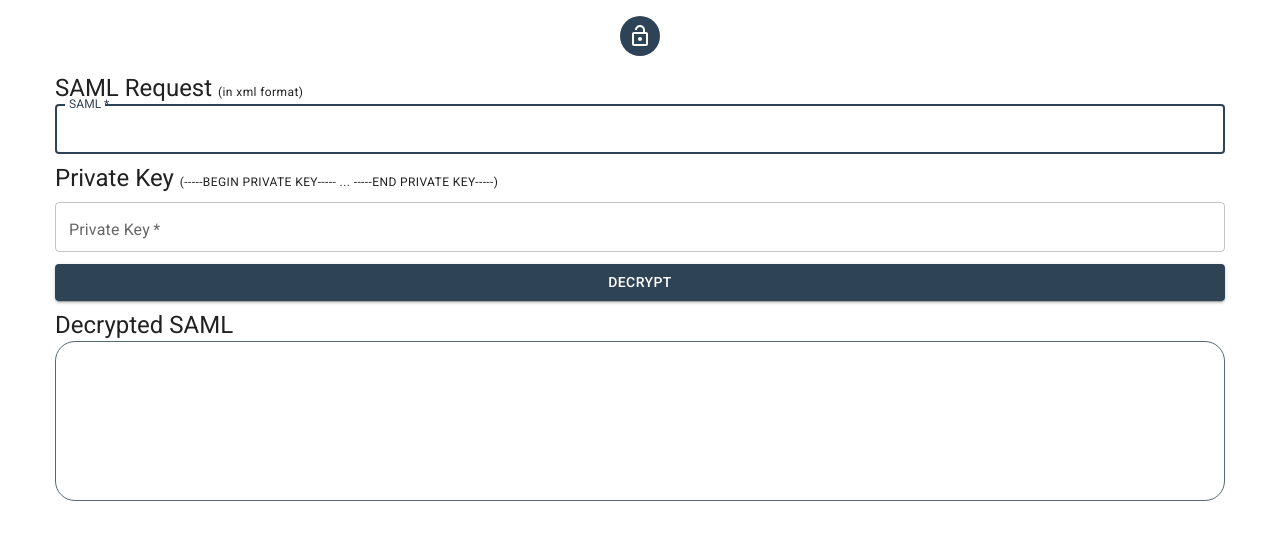
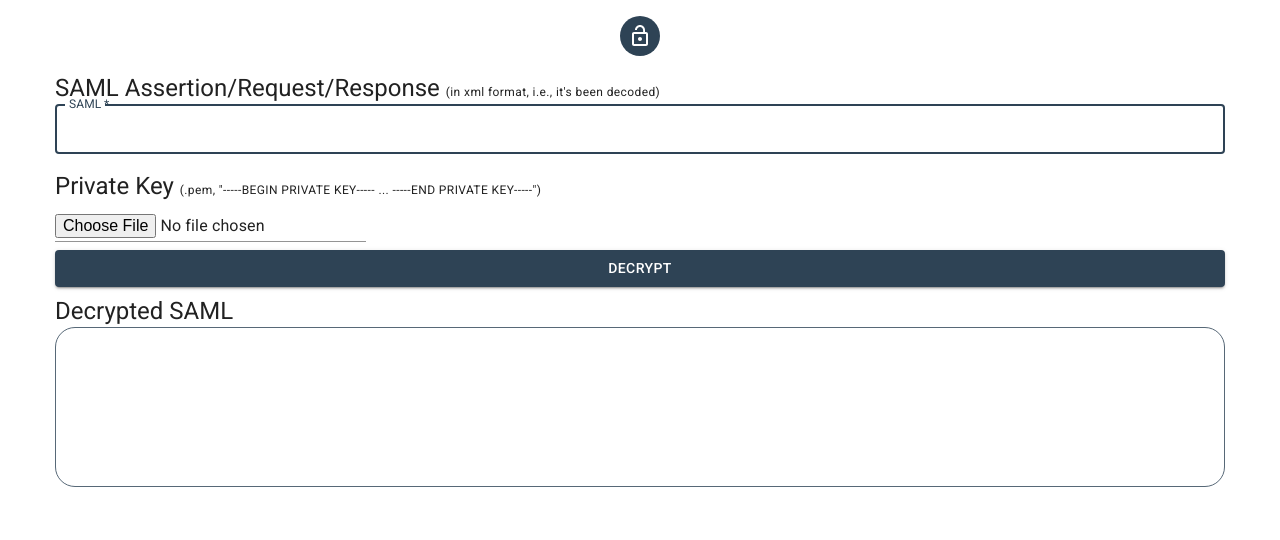
Before and after one commit to dbrowski/decrypt-saml, a React (Create React App) app: page / in a window 1280 px wide. Shown: the top 540 px of the page. Built offline with nearby package versions, Linux system fonts and the light colour scheme; what timers would draw is missing.

Commit message:
use file upload for private key

```diff
--- a/src/App.js
+++ b/src/App.js
@@ -1,6 +1,7 @@
 import React, { useState } from "react";
 import Avatar from "@mui/material/Avatar";
 import Button from "@mui/material/Button";
+import IconButton from "@mui/material/IconButton";
 import Container from "@mui/material/Container";
 import TextField from "@mui/material/TextField";
 import Box from "@mui/material/Box";
@@ -8,7 +9,9 @@ import Grid from "@mui/material/Grid";
 import Popover from "@mui/material/Popover";
 import Typography from "@mui/material/Typography";
 import CssBaseline from "@mui/material/CssBaseline";
+import Input from "@mui/material/Input";
 import LockOpenIcon from "@mui/icons-material/LockOpen";
+import PhotoCamera from "@mui/icons-material/PhotoCamera";
 import { ThemeProvider, createTheme } from "@mui/material/styles";
 import SyntaxHighlighter from "react-syntax-highlighter";
 import { githubGist } from "react-syntax-highlighter/dist/esm/styles/hljs";
@@ -57,6 +60,7 @@ export default function App() {
   // State variables and setters.
   const [saml, setSaml] = useState("");
   const [privateKey, setPrivateKey] = useState("");
+  const [privateKeyFile, setPrivateKeyFile] = useState("");
   const [decryptedSaml, setDecryptedSaml] = useState("");
   const [anchorEl, setAnchorEl] = React.useState(null);
   const [samlError, setSamlError] = React.useState(null);
@@ -116,8 +120,18 @@ export default function App() {
       const keyEncryptionMethod = encryptedKey[0]["xenc:EncryptionMethod"];
       const keyEncryptionAlgorithm = keyEncryptionMethod[0]["$"]["Algorithm"];
 
+      console.log("creating forge private key...");
+      console.log("privateKey");
+      console.log(privateKey);
+      console.log();
+
       // Create forge private key from input
       const forgePrivateKey = forge.pki.privateKeyFromPem(privateKey);
+
+      console.log("...created forge private key");
+      console.log("forgePrivateKey");
+      console.log(forgePrivateKey);
+      console.log();
 
       // Use private key to decrypt the encrypted key in the saml request
       const decryptedKey = forgePrivateKey.decrypt(
@@ -179,6 +193,39 @@ export default function App() {
     readAsXML(saml);
   };
 
+  const onChange = async (event) => {
+    const f = event.target.files[0];
+    setPrivateKeyFile(f);
+    await uploadFile(f);
+    console.log("f.name");
+    console.log(f.name);
+    console.log("f.type");
+    console.log(f.type);
+    console.log("f.size");
+    console.log(f.size);
+    event.stopPropagation();
+    event.preventDefault();
+  };
+
+  // On file upload (click the upload button)
+  const uploadFile = (pkf) => {
+    console.log("pkf");
+    console.log(pkf);
+    console.log();
+    const pkfFileReader = new FileReader();
+
+    console.log("pkf");
+    console.log(pkf);
+    pkfFileReader.readAsText(pkf);
+    pkfFileReader.onload = (e) => {
+      setPrivateKey(pkfFileReader.result);
+    };
+
+    console.log("pkfFileReader.result");
+    console.log(pkfFileReader.result);
+    setPrivateKey(pkfFileReader.result);
+  };
+
   hljs.registerLanguage("xml", xml);
 
   return (
@@ -214,9 +261,9 @@ export default function App() {
             >
               <Grid item xs={12} sx={{ flex: "10 1 auto" }}>
                 <Typography component="h5" variant="h5" align="left">
-                  SAML Request{" "}
+                  SAML Assertion/Request/Response{" "}
                   <Typography variant="caption" sx={{ display: "inline-flex" }}>
-                    (in xml format)
+                    (in xml format, i.e., it's been decoded)
                   </Typography>
                 </Typography>
 
@@ -258,16 +305,22 @@ export default function App() {
                 </Popover>
               </Grid>
 
-              <Grid item xs={12} sx={{ flex: "10 1 auto" }}>
-                <Typography component="h5" variant="h5" align="left">
-                  Private Key{" "}
-                  <Typography variant="caption" sx={{ display: "inline-flex" }}>
-                    (-----BEGIN PRIVATE KEY----- ... -----END PRIVATE KEY-----)
+              <Grid container item xs={12} sx={{ flex: "10 1 auto" }}>
+                <Grid item xs={12}>
+                  <Typography component="h5" variant="h5" align="left">
+                    Private Key{" "}
+                    <Typography
+                      variant="caption"
+                      sx={{ display: "inline-flex" }}
+                    >
+                      (.pem, "-----BEGIN PRIVATE KEY----- ... -----END PRIVATE
+                      KEY-----")
+                    </Typography>
                   </Typography>
-                </Typography>
-
-                {/* Private key input field */}
-                <TextField
+                </Grid>
+                <Grid item xs={12}>
+                  {/* Private key input field */}
+                  {/* <TextField
                   variant="outlined"
                   margin="dense"
                   required
@@ -282,7 +335,17 @@ export default function App() {
                     fontFamily: "Monospace",
                   }}
                   onChange={handlePrivateKeyChange}
-                />
+                /> */}
+
+                  <label htmlFor="contained-button-file">
+                    <Input
+                      accept=".pem"
+                      id="contained-button-file"
+                      type="file"
+                      onChange={onChange}
+                    />
+                  </label>
+                </Grid>
               </Grid>
 
               <Grid item xs={12} sx={{ flex: "1 0 auto" }}>
```
Also changed, not shown: 1 other file (tests, documents, lock files or other folders).
